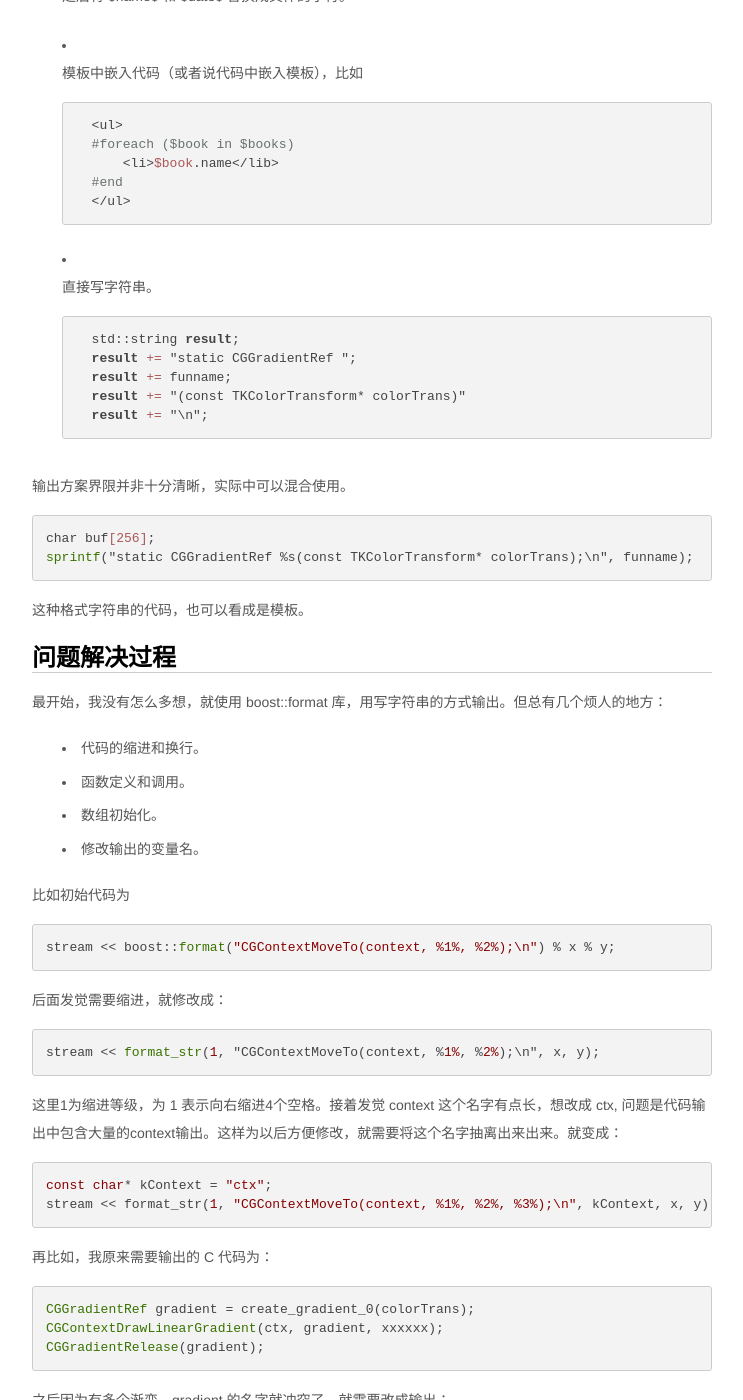
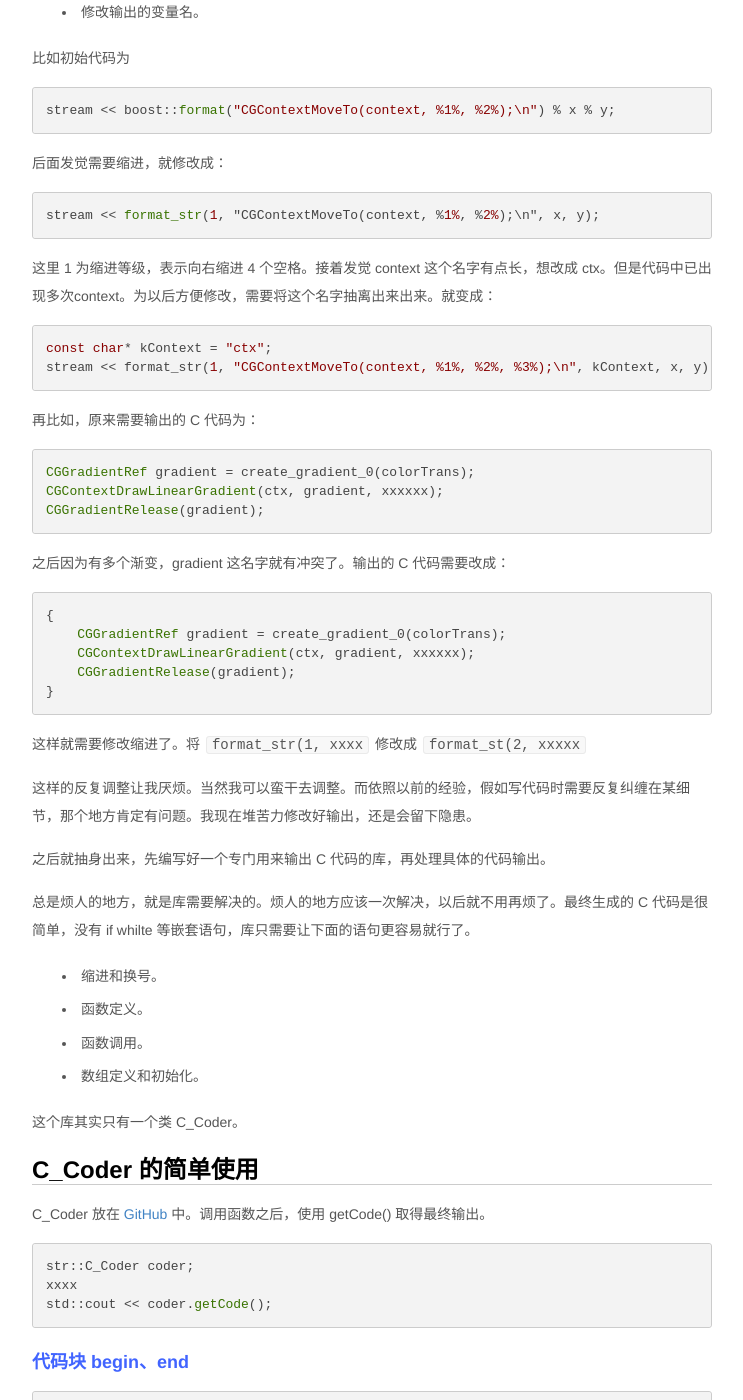
Before and after one commit to jzpangpang/hjcapple.github.com, a Jekyll site: the page built from _posts/2016-01-09-c-coder.md, in a window 1280 px wide and 1400 px high, scrolled down 2724 px. Shown: the whole window, without its empty margins (268-1011 px from the left). Built offline with Jekyll 4.4.1, drawn with Linux system fonts in a browser that asks for light colours; nearby versions of some CDN libraries; Markdown is read by kramdown in place of the engine named in the settings; some of the changed text lies outside the part shown.

Commit message:
删除一些语句

```diff
--- a/_posts/2016-01-09-c-coder.md
+++ b/_posts/2016-01-09-c-coder.md
@@ -4,25 +4,15 @@
 published: true
 ---
 
-## 问题缘由
-移动开发中，相同图片内容需要准备多个尺寸。比如 iOS 开发，就需要准备 1x, 2x, 3x 三种图片。
+## 问题
 
-为减少资源大小并保证图片清晰，可以采用矢量图来开发 App, 比如 svg。但使用矢量图也有问题，需要在 App 中嵌入解析库，并在运行时候再进行解析渲染。这样就产生代码依赖，并拖慢程序的运行速度。
+移动开发中，相同图片内容需要准备多个尺寸。为减少资源大小并保证图片清晰，可以采用 svg 等矢量图来开发 App。但使用矢量图需要在 App 中嵌入解析库，并在运行时候再进行解析渲染。这样就产生代码依赖，并拖慢程序的运行速度。
 
-可以预先分析出矢量图片产生绘图代码。之后将产生的代码加入到工程中编译运行，就省下运行时分析矢量图的过程，并没有代码依赖。
+可以预先分析出矢量图并产生绘图代码。之后将产生的代码加入到工程中编译运行，就省下运行时分析矢量图的过程，并没有代码依赖。
 
-通过分析 swf 格式的矢量图，转换后输出 svg 或者是 iOS 上的 Quartz 绘图代码。这类似 PaintCode，但因为分析 swf，就可以利用 Flash 来画图。我没有本事也没有兴趣去写一个绘图软件。
+我在编写一个程序，分析 swf 格式，并产生 Quartz 绘图的 C 语言代码。这样一个实际遇到的问题就是。怎样更便利地使用 C++ 去输出 C 代码？
 
-定义中间层的数据结构作为桥接。一个是矢量前端，将 swf, svg，AI 等矢量数据分析出来，转成中间层。再定义一个Graphics 接口作为后端，不同平台实现这个接口，就可以将矢量图输出或者显示到不同地方。
-
-![swf-graphics.png](/media/images/swf-graphics.png)
-
-## 问题
-矢量图解析在这里不讨论，现在只关注当中一个小问题。Quartz 绘图代码是 C 代码，这样一个很实际，不是乱编的问题就是。怎样方便使用 C++ 去输出 C 代码？
-
-用 C++ 操作字符串不是很方便，而整个框架是用 C++ 编写的，为了这一小小的输出去切换其它语言更不值得。
-
-举个例子，需要编写 `genCode`, 使得下面程序
+举个例子，需要编写 `genCode`，使得下面程序
 
 	typedef struct
 	{
@@ -53,7 +43,7 @@
 	    return 0;
 	}
 
-运行时输出：
+运行后输出：
 
 	static CGGradientRef create_gradient_0(const TKColorTransform* colorTrans)
 	{
@@ -76,45 +66,39 @@
 	    return result;
 	}
 
-上面程序输出了创建渐变的 C 代码。这里需要一个循环，将传入的std::vector转换成 colors 数组和 locations 数组，另外还需要注意输出代码的缩进美观。
+## 代码输出常见方案
 
-## 代码输出方案
-我所知道的代码输出大致有三种方案。网页，信件之类也可以看成是代码输出。
+我所知道的代码输出大致有三种方案。网页、信件也可以看成是代码输出。
 
 * 模板替换，比如邮件：
 
-		$name$:
-		欢迎注册使用我们的产品。
-						$date$
-						CEO: XXXXX
-
-	之后将 $name$ 和 $date$ 替换成具体的字符。
+	  $name$:
+	  欢迎注册使用我们的产品。
+	                  $date$
+	                  CEO: XXXXX
+之后将 $name$ 和 $date$ 替换成具体的字符。
 
 * 模板中嵌入代码（或者说代码中嵌入模板），比如
 
-		<ul>
-		#foreach ($book in $books)
-			<li>$book.name</lib>
-		#end
-		</ul>
+	  <ul>
+	  #foreach ($book in $books)
+	      <li>$book.name</lib>
+	  #end
+	  </ul>
 
 * 直接写字符串。
 
-		std::string result;
-		result += "static CGGradientRef ";
-		result += funname;
-		result += "(const TKColorTransform* colorTrans)"
-		result += "\n";
+	  std::string result;
+	  result += "static CGGradientRef ";
+	  result += funname;
+	  result += "(const TKColorTransform* colorTrans)"
+	  result += "\n";
 
 输出方案界限并非十分清晰，实际中可以混合使用。
 
-	char buf[256];
-	sprintf("static CGGradientRef %s(const TKColorTransform* colorTrans);\n", funname);
+## 问题解决过程
 
-这种格式字符串的代码，也可以看成是模板。
-
-## 问题解决过程
-最开始，我没有怎么多想，就使用 boost::format 库，用写字符串的方式输出。但总有几个烦人的地方：
+最开始我没有怎么多想，使用 `boost::format` 库，用写字符串的方式输出。但总有几个烦人的地方：
 
 * 代码的缩进和换行。
 * 函数定义和调用。
@@ -129,41 +113,43 @@
 
 	stream << format_str(1, "CGContextMoveTo(context, %1%, %2%);\n", x, y);
 
-这里1为缩进等级，为 1 表示向右缩进4个空格。接着发觉 context 这个名字有点长，想改成 ctx, 问题是代码输出中包含大量的context输出。这样为以后方便修改，就需要将这个名字抽离出来出来。就变成：
+这里 1 为缩进等级，表示向右缩进 4 个空格。接着发觉 context 这个名字有点长，想改成 ctx。但是代码中已出现多次context。为以后方便修改，需要将这个名字抽离出来出来。就变成：
 
 	const char* kContext = "ctx";
 	stream << format_str(1, "CGContextMoveTo(context, %1%, %2%, %3%);\n", kContext, x, y);
 
-再比如，我原来需要输出的 C 代码为：
+再比如，原来需要输出的 C 代码为：
 
-    CGGradientRef gradient = create_gradient_0(colorTrans);
-    CGContextDrawLinearGradient(ctx, gradient, xxxxxx);
-    CGGradientRelease(gradient);
+	CGGradientRef gradient = create_gradient_0(colorTrans);
+	CGContextDrawLinearGradient(ctx, gradient, xxxxxx);
+	CGGradientRelease(gradient);
 
-之后因为有多个渐变，gradient 的名字就冲突了。就需要改成输出：
+之后因为有多个渐变，gradient 这名字就有冲突了。输出的 C 代码需要改成：
 
 	{
 	    CGGradientRef gradient = create_gradient_0(colorTrans);
 	    CGContextDrawLinearGradient(ctx, gradient, xxxxxx);
 	    CGGradientRelease(gradient);
 	}
-这样又需要修改缩进了。将 `format_str(1, xxxx` 修改成 `format_st(2, xxxxx`
 
-就是这样的反复调整，让我比较厌烦。当然我可以蛮干堆苦力去调整。而依照以前的经验，写代码时候假如需要反复纠结在某细节，需要反复注意，那个地方肯定有问题。就算我现在堆苦力修改好输出，还是会留下隐患。某段代码连看也不想再看，那段代码就会烂掉。
+这样就需要修改缩进了。将 `format_str(1, xxxx` 修改成 `format_st(2, xxxxx`
+
+这样的反复调整让我厌烦。当然我可以蛮干去调整。而依照以前的经验，假如写代码时需要反复纠缠在某细节，那个地方肯定有问题。我现在堆苦力修改好输出，还是会留下隐患。
 
 之后就抽身出来，先编写好一个专门用来输出 C 代码的库，再处理具体的代码输出。
 
-总是烦人的地方，就是库需要解决的。烦人的地方应该一次解决，以后就不用再烦了。最终生成的 C 代码是很简单，没有 if whilte 等语句的，在生成的时候已经被展开了。库只需要让下面的语句更容易就行了。
+总是烦人的地方，就是库需要解决的。烦人的地方应该一次解决，以后就不用再烦了。最终生成的 C 代码是很简单，没有 if whilte 等嵌套语句，库只需要让下面的语句更容易就行了。
 
 * 缩进和换号。
 * 函数定义。
 * 函数调用。
 * 数组定义和初始化。
 
-这个所谓的库其实只有一个类 C_Coder。
+这个库其实只有一个类 C_Coder。
 
 ## C_Coder 的简单使用
-C_Coder 在 [GitHub](https://github.com/hjcapple/c_coder) 中。C_Coder 使用链式语法。使用 getCode() 取得最终输出。其实 C_Coder 还比较简陋，但对于我自己的需求，已经够用了。
+
+C_Coder 放在 [GitHub](https://github.com/hjcapple/c_coder) 中。调用函数之后，使用 getCode() 取得最终输出。
 
 	str::C_Coder coder;
 	xxxx
@@ -183,25 +169,26 @@
 begin() 和 end() 之间的所有代码自动缩进。
 
 ### 函数调用 call
-    coder
-    .begin()
-    .call("CGContextMoveToPoint")("context", 10, 20)
-    .end();
+
+	coder
+	.begin()
+	.call("CGContextMoveToPoint")("context", 10, 20)
+	.end();
 
 输出
 
 	{
-    	CGContextMoveToPoint(context, 10, 20);
+	    CGContextMoveToPoint(context, 10, 20);
 	}
 
 ### 函数定义 deffun
 
 	coder
-    .deffun("int", "max2", [&](auto& args) {
-        args("int", "a")("int", "b");
-    })
-    .begin()
-    .end();
+	.deffun("int", "max2", [&](auto& args) {
+	    args("int", "a")("int", "b");
+	})
+	.begin()
+	.end();
 
 输出
 
@@ -211,11 +198,11 @@
 
 ### 数组定义和初始化 defarray
 
-    coder
-    .defarray("int", "array", [](auto& make) { make
-        (1, 2, 3, 4, 5)
-        (6, 7, 8, 9, 10);
-    });
+	coder
+	.defarray("int", "array", [](auto& make) { make
+	    (1, 2, 3, 4, 5)
+	    (6, 7, 8, 9, 10);
+	});
 
 输出
 
@@ -227,12 +214,12 @@
 ### 换行 br
 
 	 coder
-    .deffun("int", "max2", [&](auto& args) {
-        args("int", "a")("int", "b");
-    })
-    .begin()
-    .br("return a > b ? a : b;")
-    .end();
+	.deffun("int", "max2", [&](auto& args) {
+	    args("int", "a")("int", "b");
+	})
+	.begin()
+	.br("return a > b ? a : b;")
+	.end();
 
 输出
 
@@ -241,18 +228,17 @@
 	    return a > b ? a : b;
 	}
 
-### 格式化
-另外 str 是输出字符串，但不换行。str 和 br 支持 boost::format（使用了boost::format) 的格式化语句，比如
+另外 str 是输出字符串，但不换行。str 和 br 支持类似 boost::format（使用了boost::format) 的格式化语句，比如
 
 	 coder
-    .br("sin(%1%);", 30);
+	.br("sin(%1%);", 30);
 
 输出
 
 	sin(30);
 
-
-最后使用 C_Coder 来编写最开始提出的 genCode，为。
+## 最后
+最后使用 C_Coder 来编写最开始提出的 genCode。
 
 	static std::string genCode(const std::string& func_name, const std::vector<GradientStop>& stops)
 	{
```
